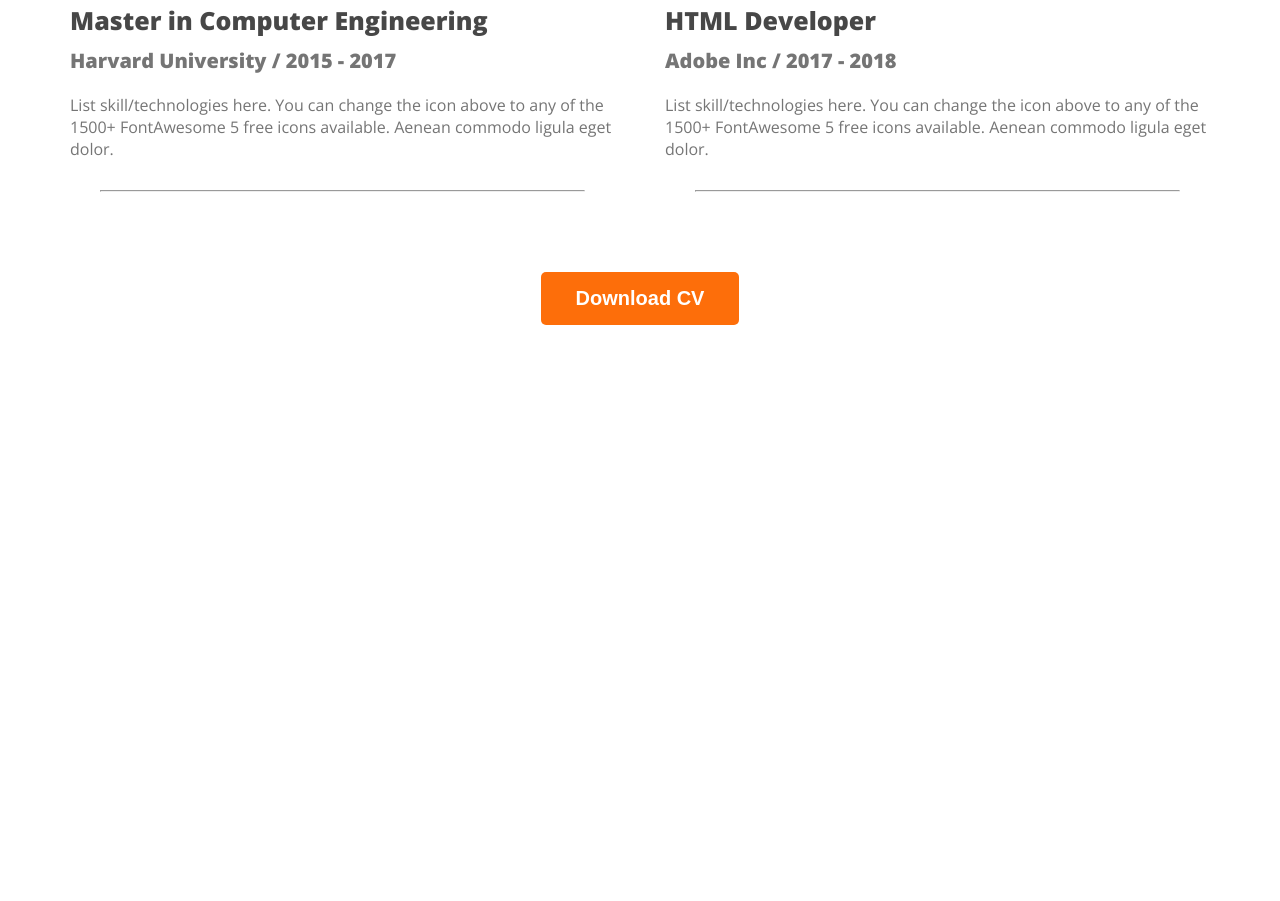
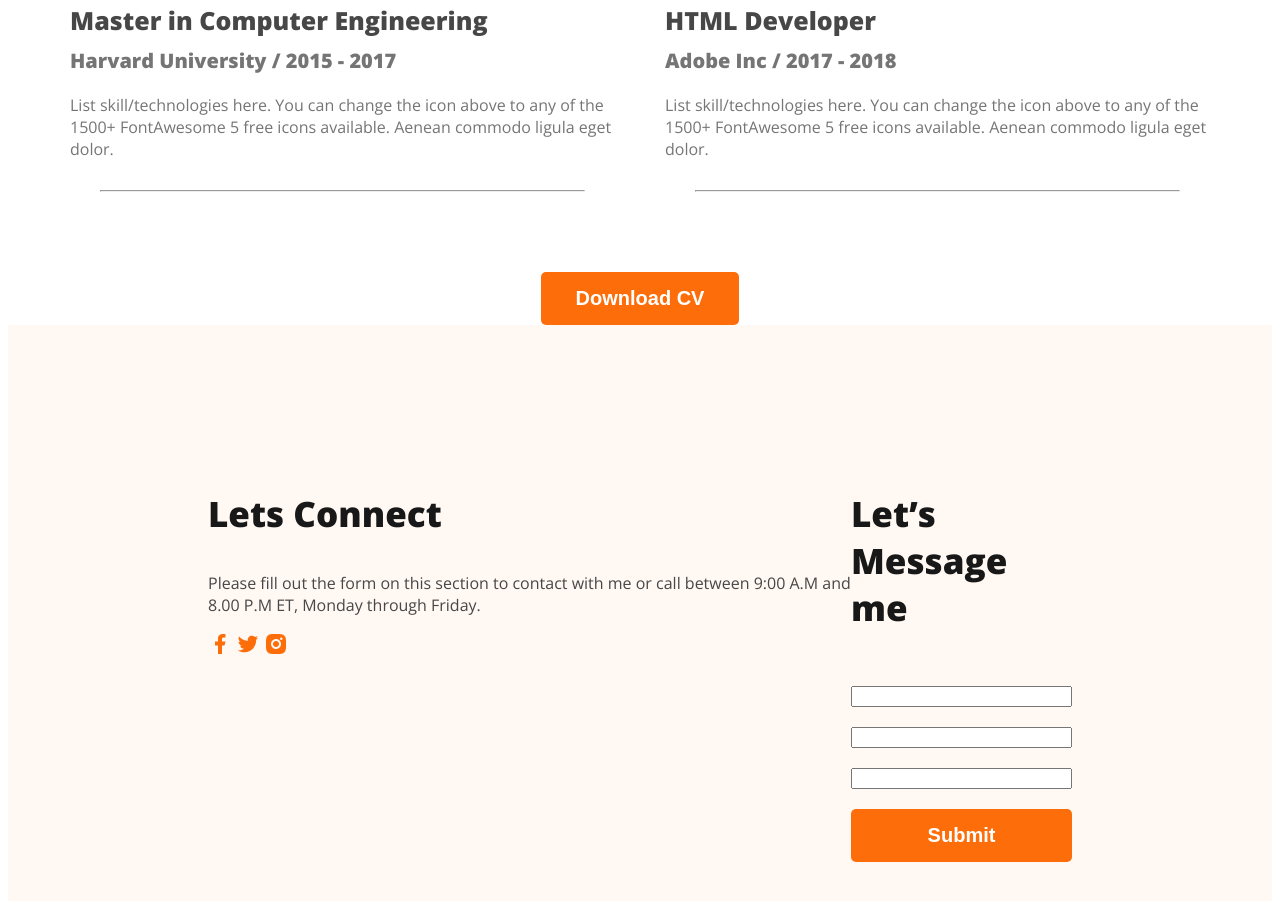
Before and after one commit to Mirza-Shahriar-Tonmoy/developer-portfolio, a plain HTML site: page index.html in a window 1280 px wide. Shown: the part 2930-3831 px from the top of the page. Before the commit the page ends 3263 px from the top, so only its background shows below. Drawn offline with nearby package versions, Linux system fonts and the light colour scheme.

```diff
--- a/index.html
+++ b/index.html
@@ -176,7 +176,24 @@
       </section>
     </main>
     <footer>
-
+      <div class="footer-column">
+        <h3 class="footer-column-title">Lets Connect</h3>
+        <p class="footer-paragraph">Please fill out the form on this section to contact with me or call between 9:00 A.M and 8.00 P.M ET, Monday through Friday.</p>
+        <div class="footer-all-icons">
+          <img src="images/facebook.png" alt="" class="footer-icon">
+          <img src="images/twitter.png" alt="" class="footer-icon">
+          <img src="images/insta.png" alt="" class="footer-icon">
+        </div>
+      </div>
+      <div class="footer-column">
+        <h3 class="footer-column-title">Let’s Message me</h3>
+        <form action="" class="footer-form">
+          <input type="text" name="name" id="name">
+          <input type="text" name="name" id="name">
+          <input type="text" name="name" id="name">
+          <button class="primary-btn">Submit</button>
+        </form>
+      </div>
     </footer>
   </body>
 </html>
--- a/styles/portfolio.css
+++ b/styles/portfolio.css
@@ -177,12 +177,40 @@ main section {
   font-weight: 400;
 }
 
-.resume-column hr{
+.resume-column hr {
   margin: 30px;
-
 }
 
-.download-button{
+.download-button {
   margin-top: 50px;
   text-align: center;
 }
+
+/* footer section */
+.footer-column-title {
+  color: #181818;
+  font-size: 35px;
+  font-weight: 700;
+}
+
+.footer-paragraph {
+  color:#474747;
+  font-size: 16px;
+  font-weight: 400;
+}
+
+footer{
+  display: flex;
+  background: #FFF8F3;
+  padding: 130px 200px;
+}
+.footer-form{
+  display: flex;
+  flex-direction: column;
+}
+
+footer input{
+  margin-top: 20px;
+}
+footer button{
+  margin-top: 20px;
```
